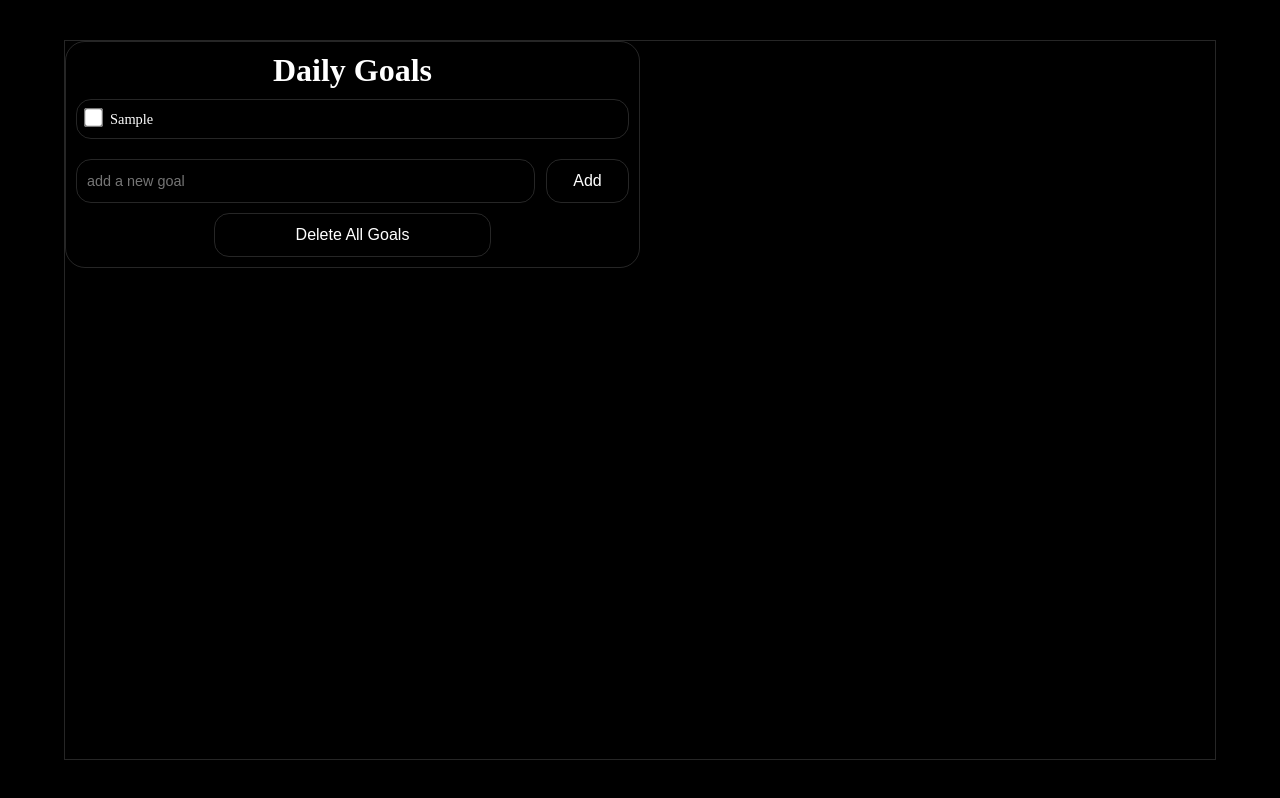
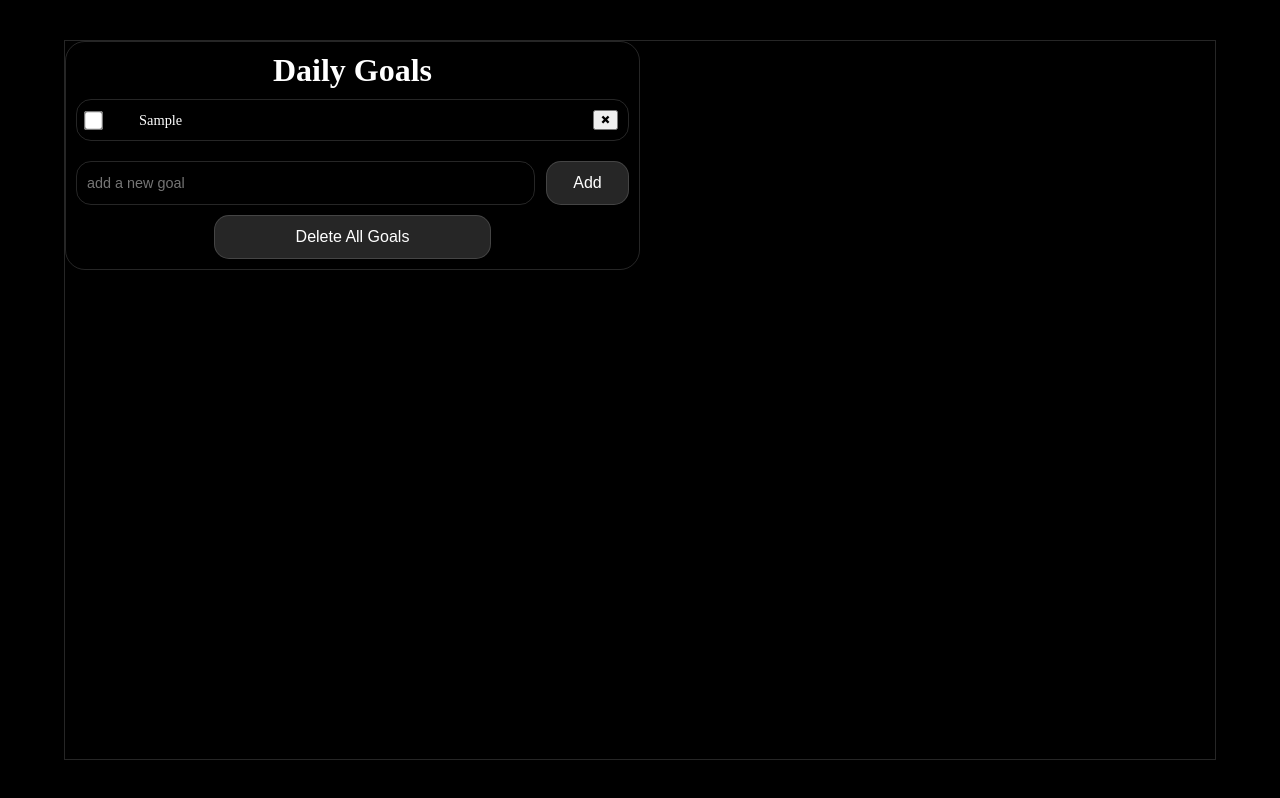
Before and after one commit to danifromecuador/daily, a React (Vite) app: page / in a window 1280 px wide. Both pictures are taken after typing "Sample" into the empty fields and a click on the button "Add". Built offline with nearby package versions, Linux system fonts and the light colour scheme.

Commit message:
Create a delete goal button

```diff
--- a/src/App.css
+++ b/src/App.css
@@ -23,6 +23,13 @@ ul {
   list-style: none;
 }
 
+.li-goal {
+  display: flex;
+  justify-content: space-between;
+  align-items: center;
+
+}
+
 li {
   padding: 10px;
   border: 1px solid #cccccc2f;
@@ -34,6 +41,12 @@ li {
 span {
   margin-left: 10px;
   font-size: 0.9rem;
+  width: 80%;
+}
+
+.delete-goal-btn {
+  width: 25px;
+  cursor: pointer;
 }
 
 /* Completed goal styling */
@@ -86,6 +99,7 @@ span {
 .add-btn {
   width: 15%;
   align-self: self-end;
+  background-color: #cccccc2f;
 }
 
 .delete-btn {
@@ -94,7 +108,7 @@ span {
   padding: 10px;
   border-radius: 15px;
   border: 1px solid #cccccc2f;
-  background-color: transparent;
+  background-color: #cccccc2f;
   color: white;
 }
 
--- a/src/pages/daily-goals.jsx
+++ b/src/pages/daily-goals.jsx
@@ -39,7 +39,7 @@ export const DailyGoals = () => {
     <h1>Daily Goals</h1>
     <ul>
       {goals.map((e, i) => <div key={i}>
-        <li>
+        <li className="li-goal">
           <input
             type="checkbox"
             className="checkbox"
@@ -51,6 +51,11 @@ export const DailyGoals = () => {
           <span className={goals[i].status} >
             {e.text}
           </span>
+          <input
+          className="delete-goal-btn"
+          type="button"
+           value="🞭"
+           />
         </li>
       </div>)}
     </ul>
```
